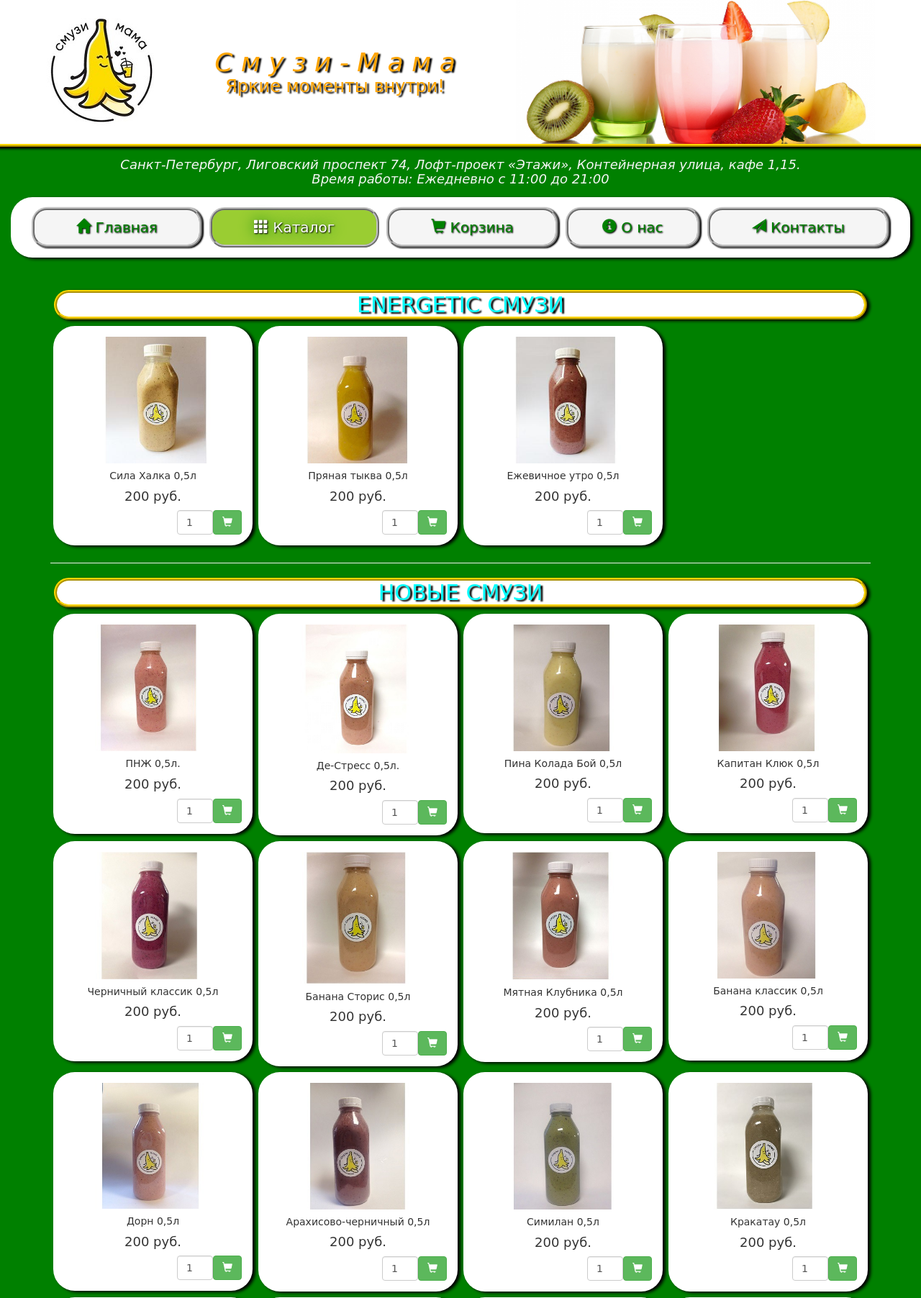
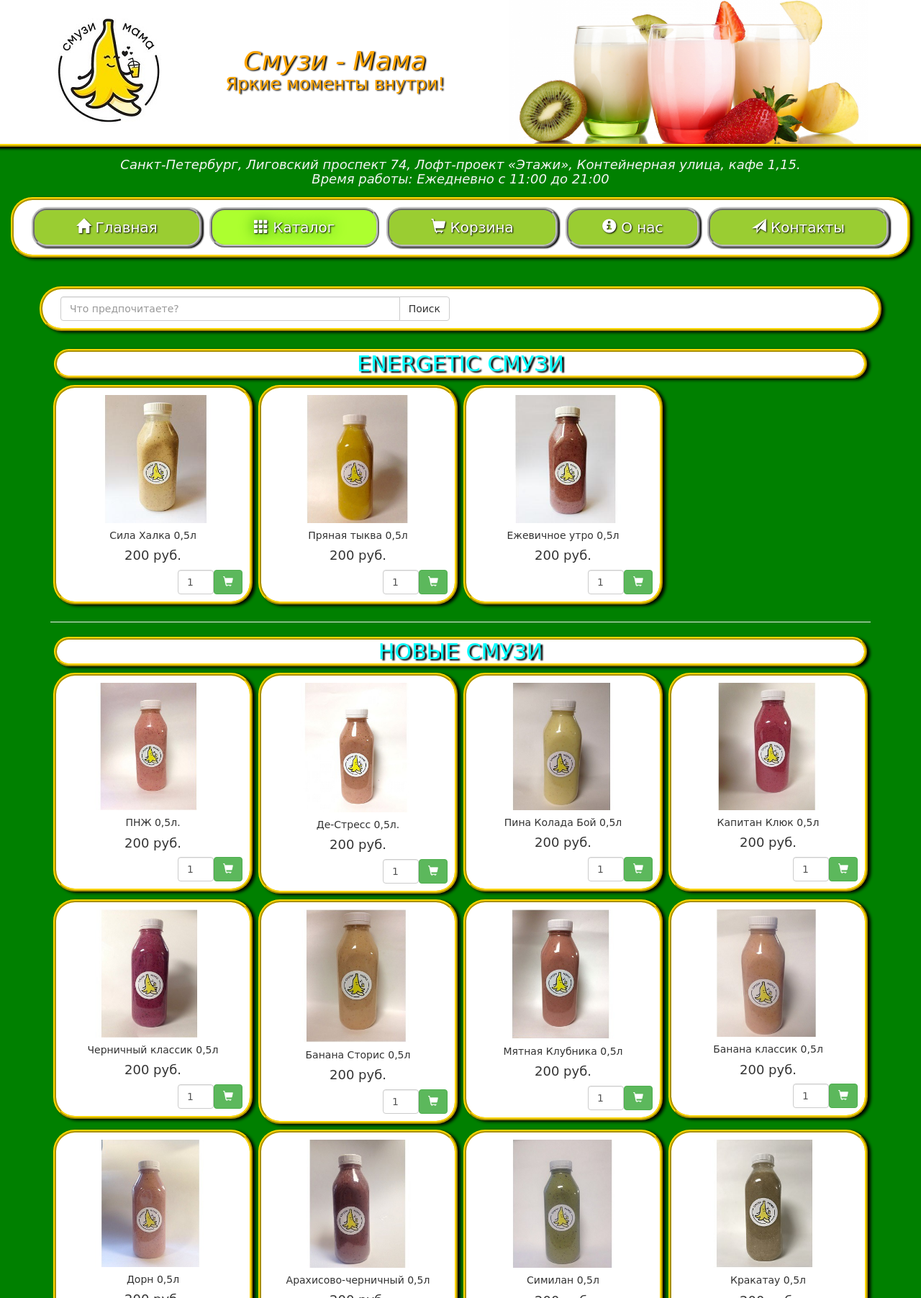
Before and after one commit to Wolveron/prime, a Django app: page /catalog.html in a window 1280 px wide. Shown: the top 1804 px of the page at 72% size. Run offline with Django 3.2, Linux system fonts and the light colour scheme; data comes from the database, SQL or seed files in the repository; both versions use the stored data as it was after the commit; some libraries are stand-ins or nearby versions.

Commit message:
basket and search

```diff
--- a/Smoothies/urls.py
+++ b/Smoothies/urls.py
@@ -29,8 +29,8 @@
     path('bag.html', views.bag),
     path('about.html', views.about),
     path('contact.html', views.contact),
-    path('addcart/', views.addcart),
-    path('saleRemove/', views.saleremove),
+    path('addcart', views.addcart),
+    path('saleRemove', views.saleremove),
     path('orderCreate', views.orderCreate),
 
 ] + static(settings.MEDIA_URL, document_root=settings.MEDIA_ROOT)
--- a/assets/css/dls.css
+++ b/assets/css/dls.css
@@ -16,12 +16,12 @@
 	font-family: Lobster, cursive;
 }
 .prime-box {
-	border: ridge 4 gold;
+	border: ridge 4px var(--prime-border-color);
 	border-width: 4px;
 	border-radius: 30px;
-	background-color: white;
-	box-shadow: 4px 2px 4px black;
-	padding: 15px;
+	background-color: var(--prime-background-color);
+	box-shadow: 4px 2px 4px var(--prime-box-shadow);
+	padding: 10px;
 }
 .center-box {
 	display: flex;
@@ -61,8 +61,8 @@
 }
 .slogan-pr {
 	color: orange;
-	text-shadow: 3px 2px 2px black;
-	margin: 5px;
+	text-shadow: 2px 1px 2px black;
+	margin-bottom: 5px;
 }
 .liner-pr {
 	max-height: 200px;
@@ -80,25 +80,25 @@
 
 .navigator-box-pr {
 	position: sticky;
-	top: 5px;
-	z-index: 1;
+	top: 0px;
+	z-index: 100;
 }
 .nav li {
 	padding: 5px;
 }
 .navbar {
-	border: ridge 4 gold;
+	border: ridge 4px var(--prime-border-color);
 	border-width: 4px;
 	border-radius: 30px;
-	background-color: white;
-	box-shadow: 4px 2px 4px black;
+	background-color: var(--prime-background-color);
+	box-shadow: 4px 2px 4px var(--prime-box-shadow);
 	padding: 5px;
 }
 .navbar button,
 .navbar button:hover,
 .navbar button:focus {
 	margin: 0;
-	background-color: white;
+	background-color: var(--prime-background-color);
 	font-size: 25px;
 	border: none;
 	text-align: center;
@@ -112,18 +112,18 @@
 .nav-pills>li>a {
     border: ridge 4px silver;
     border-radius: 21px;
-	background-color: whitesmoke;
+	background-color: yellowgreen;
 	width: 100%;
-	box-shadow: 2px 1px 2px black;
+	box-shadow: 2px 1px 2px var(--prime-box-shadow);
 	font-size: 20px;
-	color: green;
+	color: white;
 	text-shadow: 1px 1px 2px black;
 	text-align: center;
 }
 .nav-pills>li.active>a,
 .nav-pills>li.active>a:focus {
     color: white;
-    background-color: yellowgreen;
+    background-color: greenyellow;
     text-shadow: 1px 1px 2px black, 0 0 1em green;
     box-shadow: none;
 }
--- a/assets/js/scripts.js
+++ b/assets/js/scripts.js
@@ -31,11 +31,12 @@
 	$('.btn-sale-remove').click(function(e){
 		e.preventDefault();
 		var name = $(this).data('name');
-		var token = $(this).parents('div').children('input').val();
-		var main = $(this).parents('.sale-item')
-		console.log(name);
+		var count = $(this).parents('form').find('.count-cart-del').val();
+		var token = $(this).parents('form').children('input').val();
+		var main = $(this).parents('.sale-item');
 		data = {};
 		data.name = name;
+		data.count = count;
 		data['csrfmiddlewaretoken'] = token;
 		var url = $(this).attr('action');
 		$.ajax({
@@ -45,8 +46,19 @@
 			cache : true,
 			success : function(data){
 				console.log('OK');
-				$('#cart-size').text('('+data.total_order+')');
-				main.remove();
+				if (data.total <= 0) {
+					location.reload();
+				}
+				else{
+					if (data.new_count <= 0) {
+						main.remove();
+					}
+					else {
+						main.find('.sale-total').text(data.new_count + ' шт. на ' + data.new_total_price + ' руб.');
+					};
+					$('.total').text('Итого: ' + data.total + ' руб.')
+					$('#cart-size').text('('+data.total_order+')');
+				}
 			},
 			error: function(){
 				console.log('Wrong');
--- a/main/views.py
+++ b/main/views.py
@@ -1,6 +1,7 @@
 from django.shortcuts import render
 from django.http import HttpResponse, HttpResponsePermanentRedirect, JsonResponse
 from .models import *
+from itertools import chain
 # Create your views here.
 
 def basePrime(request):
@@ -15,7 +16,15 @@
 
 def catalog(request):
 	cart = orderSize(request)
-	Products = Product.objects.all().order_by('product_type')
+	full = Product.objects.all().order_by('product_type')
+	if request.method == "POST" and request.POST.get("search") != "":
+		q = request.POST.get("search")
+		Products = []
+		for item in full:
+			if q in item.name or q in item.members or q in item.description or q in item.product_type:
+				Products.append(item)
+	else:
+		Products = full
 	Types = []
 	for some in Products:
 		if some.product_type in Types:
@@ -28,7 +37,10 @@
 	session_key = request.session.session_key
 	cart = orderSize(request)
 	sales = Cart.objects.filter(session_key=session_key)
-	return render(request, 'bag.html', {"Cart" : cart, "Sales" : sales,})
+	total = 0
+	for item in sales:
+		total = total + item.total_price
+	return render(request, 'bag.html', {"Cart" : cart, "Sales" : sales, "Total" : total})
 
 def about(request):
 	cart = orderSize(request)
@@ -82,11 +94,28 @@
 	data = request.POST
 	session_key = request.session.session_key
 	name = data.get('name')
+	count = data.get('count')
 	product = Product.objects.get(name=name)
-	order = Cart.objects.get(session_key=session_key, product=product)
-	order.delete()
+	sales = Cart.objects.filter(session_key=session_key)
+	total = 0
+	for item in sales:
+		if item.product == product:
+			new_count = int(item.count) - int(count)
+			new_total_price = int(product.price) * new_count
+			if new_count <= 0:
+				item.delete()
+			else:
+				item.count = new_count
+				item.total_price = new_total_price
+				item.save()
+				total = total + item.total_price
+		else:
+			total = total + item.total_price
 	cart_size = {}
 	cart_size['total_order'] = orderSize(request)
+	cart_size['new_total_price'] = new_total_price
+	cart_size['new_count'] = new_count
+	cart_size['total'] = total
 	return JsonResponse(cart_size)
 
 
--- a/templates/base.html
+++ b/templates/base.html
@@ -30,7 +30,7 @@
 			<div class="row header-box-pr">
 					<img class="logo-pr" src="{% static 'img/logo.jpg' %}" alt="Logo">
 					<div class="slogan-pr text-center space">
-						<h1 class="space"><em>С м у з и - М а м а</em></h1>
+						<h1 class="space"><em>Смузи - Мама</em></h1>
 						<h3 class="space">Яркие моменты внутри!</h3>
 					</div>
 					<img class="liner-pr hidden-sm hidden-xs" src="{% static 'img/Line.png' %}" alt="Liner">
@@ -78,7 +78,7 @@
 
 			<br class="clear">
 
-			<div class="footer clear">
+			<div class="footer row clear">
 				<div class="hidden-xs">
 					<a href="admin/">
 						<p>
--- a/templates/catalog.html
+++ b/templates/catalog.html
@@ -15,9 +15,25 @@
 {% endblock navig %}
 
 {% block cont %}
-
+	<div class="row prime-box">
+		<form method="POST" action="catalog.html">
+			{% csrf_token %}
+			<div class="col-lg-6">
+				<div class="input-group">
+					<input type="text" class="form-control" name="search" placeholder="Что предпочитаете?">
+					<span class="input-group-btn">
+						<button class="btn btn-default" type="submit">Поиск</button>
+					</span>
+				</div>
+			</div>
+		</form>
+	</div>
+	<br class="clear">
+	<div>
 	{% for Type in Types %}
-		<div class="category-pr"><h2 class="space">{{Type}}</h2></div>
+		<div class="category-pr">
+			<h2 class="space">{{Type}}</h2>
+		</div>
 		<div class="product-list">
 			{% for Product in Products %}
 				{% if Product.product_type == Type %}
@@ -32,7 +48,7 @@
 							<div class="product-price">
 								<h4>{{Product.price}} руб.</h4>
 							</div>
-							<form method="POST" action="addcart/" class="form-cart-add form-inline">
+							<form method="POST" action="addcart" class="form-cart-add form-inline">
 								{% csrf_token %}
 								<div class="form-group">
 								    <input class="count-cart-add form-control" type="number" value="1">
@@ -50,8 +66,7 @@
 				{% endif %}
 			{% endfor %}
 		</div>
-		<hr class="clear">
-
+	<hr class="clear">
 	{% endfor %}
-
+	</div>
 {% endblock cont %}
```
Also changed, not shown: other parts of assets/css/dls.css (+16 -7 lines), templates/bag.html (+41 -10 lines), db.sqlite3.
